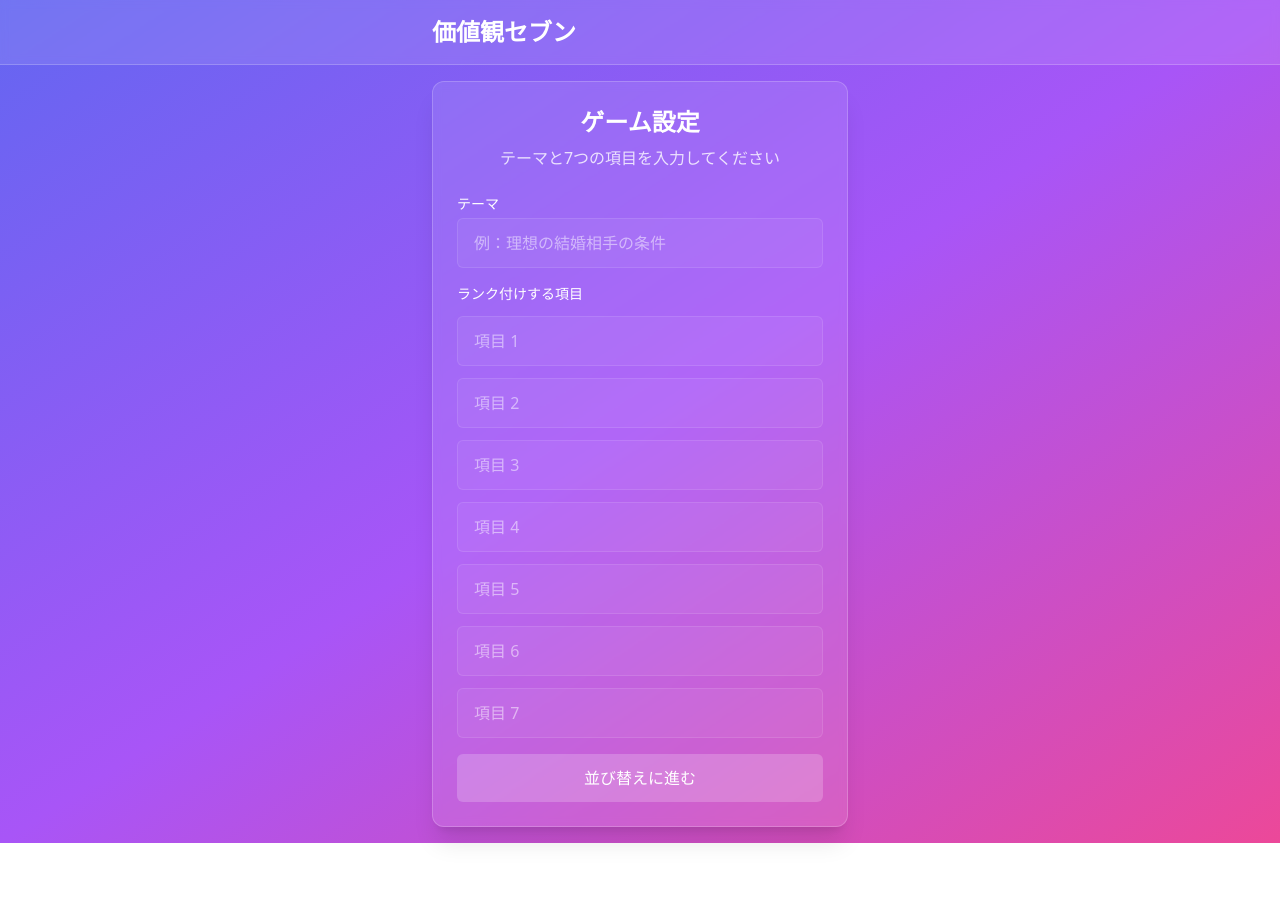
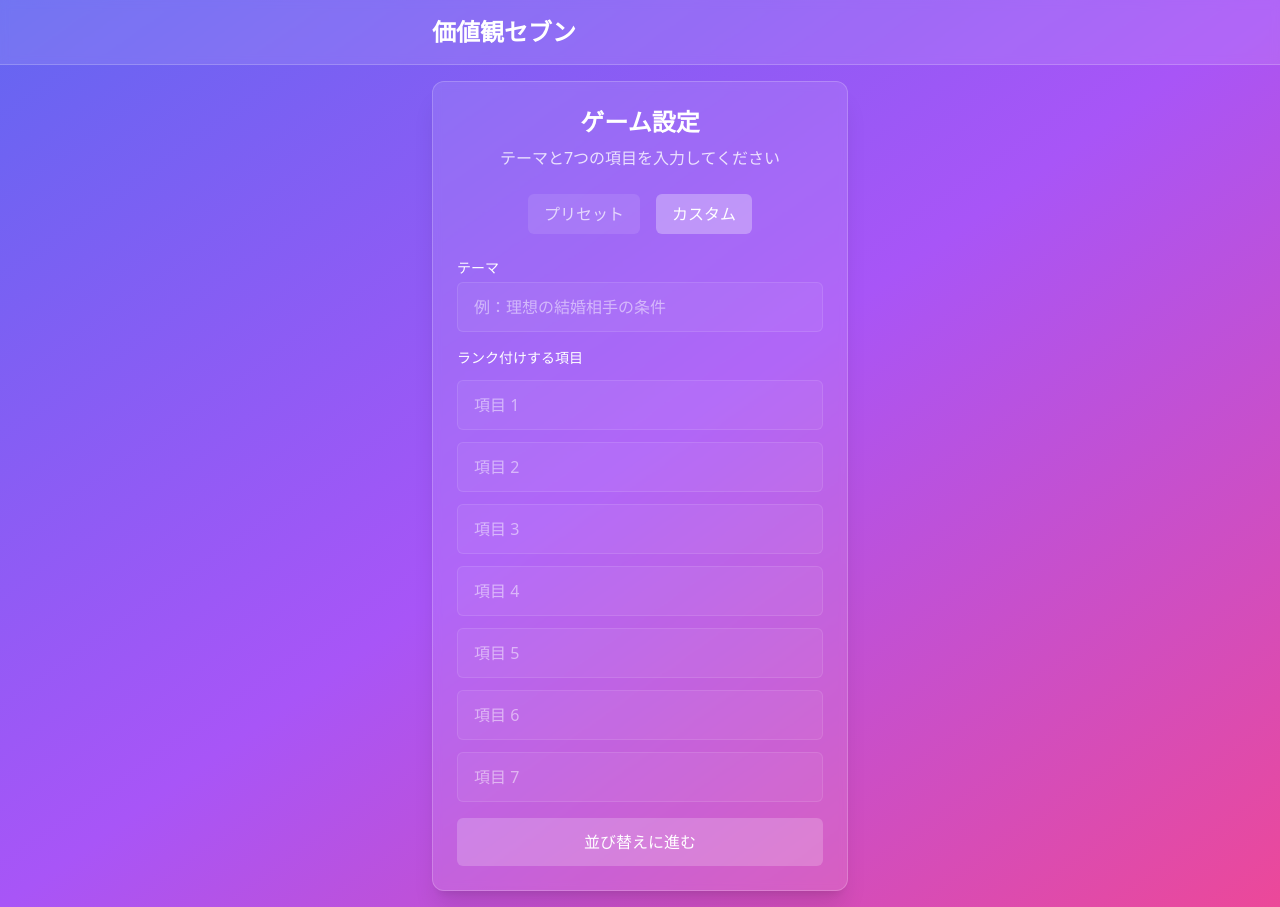
Before and after one commit to hirosuke0520/values7, a React (Vite) app: page / in a window 1280 px wide. Before the commit the page ends 843 px from the top, so only its background shows below. Built offline with nearby package versions, Linux system fonts and the light colour scheme.

Commit message:
お題のプリセット機能追加

```diff
--- a/src/components/GameSetup.tsx
+++ b/src/components/GameSetup.tsx
@@ -1,4 +1,5 @@
 import React, { useState, useEffect } from "react";
+import { themePresets, getItemsForTheme } from "../data/presets";
 
 interface GameSetupProps {
   onComplete: (theme: string, items: string[]) => void;
@@ -11,10 +12,13 @@ export function GameSetup({
   initialTheme = "",
   initialItems = [],
 }: GameSetupProps) {
+  const [mode, setMode] = useState<"custom" | "preset">("custom");
   const [theme, setTheme] = useState(initialTheme);
   const [items, setItems] = useState<string[]>(
     initialItems.length === 7 ? initialItems : Array(7).fill("")
   );
+  const [selectedThemeId, setSelectedThemeId] = useState<string>("");
+  const [showCustomItems, setShowCustomItems] = useState(true);
 
   useEffect(() => {
     setTheme(initialTheme);
@@ -34,6 +38,26 @@ export function GameSetup({
     setItems(newItems);
   };
 
+  const handleThemeSelect = (e: React.ChangeEvent<HTMLSelectElement>) => {
+    const themeId = e.target.value;
+    setSelectedThemeId(themeId);
+
+    if (themeId) {
+      const selectedTheme = themePresets.find((t) => t.id === themeId);
+      if (selectedTheme) {
+        setTheme(selectedTheme.title);
+        // テーマに対応する項目をセット
+        const presetItems = getItemsForTheme(themeId);
+        if (presetItems.length === 7) {
+          setItems(presetItems);
+          setShowCustomItems(true); // 常に項目を表示
+        }
+      }
+    } else {
+      setShowCustomItems(true);
+    }
+  };
+
   return (
     <div className="space-y-6">
       <div className="text-center space-y-2">
@@ -41,7 +65,59 @@ export function GameSetup({
         <p className="text-white/80">テーマと7つの項目を入力してください</p>
       </div>
 
+      <div className="flex justify-center space-x-4 mb-4">
+        <button
+          type="button"
+          onClick={() => setMode("preset")}
+          className={`px-4 py-2 rounded-md ${
+            mode === "preset"
+              ? "bg-white/30 text-white"
+              : "bg-white/10 text-white/70"
+          }`}
+        >
+          プリセット
+        </button>
+        <button
+          type="button"
+          onClick={() => {
+            setMode("custom");
+            setSelectedThemeId("");
+            setShowCustomItems(true);
+          }}
+          className={`px-4 py-2 rounded-md ${
+            mode === "custom"
+              ? "bg-white/30 text-white"
+              : "bg-white/10 text-white/70"
+          }`}
+        >
+          カスタム
+        </button>
+      </div>
+
       <form onSubmit={handleSubmit} className="space-y-4">
+        {mode === "preset" ? (
+          <div>
+            <label
+              htmlFor="themePreset"
+              className="block text-sm font-medium text-white"
+            >
+              テーマを選択
+            </label>
+            <select
+              id="themePreset"
+              value={selectedThemeId}
+              onChange={handleThemeSelect}
+              className="mt-1 block w-full rounded-md bg-white/5 border border-white/10 text-white focus:ring-2 focus:ring-white/20 focus:border-transparent py-3 px-4"
+            >
+              <option value="">テーマを選択してください</option>
+              {themePresets.map((preset) => (
+                <option key={preset.id} value={preset.id}>
+                  {preset.title}
+                </option>
+              ))}
+            </select>
+          </div>
+        ) : (
           <div>
             <label
               htmlFor="theme"
@@ -59,7 +135,9 @@ export function GameSetup({
               required
             />
           </div>
+        )}
 
+        {(mode === "custom" || showCustomItems) && (
           <div className="space-y-3">
             <label className="block text-sm font-medium text-white">
               ランク付けする項目
@@ -76,10 +154,14 @@ export function GameSetup({
               />
             ))}
           </div>
+        )}
 
         <button
           type="submit"
           className="w-full py-3 px-4 rounded-md bg-white/20 hover:bg-white/30 text-white font-medium transition-colors"
+          disabled={
+            !theme || (showCustomItems && !items.every((item) => item.trim()))
+          }
         >
           並び替えに進む
         </button>
--- a/src/components/RankingPhase.tsx
+++ b/src/components/RankingPhase.tsx
@@ -63,7 +63,7 @@ export function RankingPhase({
     if (draggingIndex === null) return;
 
     const touch = e.touches[0];
-    const elements = itemsRef.current.filter(el => el !== null);
+    const elements = itemsRef.current.filter((el) => el !== null);
 
     // Find the element under the touch point
     for (let i = 0; i < elements.length; i++) {
@@ -92,7 +92,8 @@ export function RankingPhase({
 
   // Shared item movement logic
   const moveItem = (fromIndex: number, toIndex: number) => {
-    if (toIndex < 0 || toIndex >= rankings.length || fromIndex === toIndex) return;
+    if (toIndex < 0 || toIndex >= rankings.length || fromIndex === toIndex)
+      return;
 
     const newRankings = [...rankings];
     const [removed] = newRankings.splice(fromIndex, 1);
@@ -123,7 +124,7 @@ export function RankingPhase({
         {rankings.map((item, index) => (
           <div
             key={item.id}
-            ref={el => itemsRef.current[index] = el}
+            ref={(el) => (itemsRef.current[index] = el)}
             draggable={true}
             onDragStart={(e) => handleDragStart(e, index)}
             onDragOver={(e) => handleDragOver(e, index)}
@@ -133,10 +134,10 @@ export function RankingPhase({
             onTouchEnd={handleTouchEnd}
             className={`p-3 border rounded-md transition-colors ${
               draggingIndex === index
-                ? 'bg-white/20 border-white/30'
-                : 'bg-white/5 border-white/10 hover:bg-white/10'
+                ? "bg-white/20 border-white/30"
+                : "bg-white/5 border-white/10 hover:bg-white/10"
             }`}
-            style={{ touchAction: 'none', cursor: 'grab' }}
+            style={{ touchAction: "none", cursor: "grab" }}
           >
             <div className="flex items-center gap-3">
               <span className="text-xl font-bold text-white/60 min-w-6 text-center">
@@ -161,7 +162,7 @@ export function RankingPhase({
           onClick={handleSubmit}
           className="py-3 px-4 rounded-md bg-white/20 hover:bg-white/30 text-white font-medium transition-colors"
         >
-          順位を確定
+          ゲームスタート
         </button>
       </div>
     </div>
--- /dev/null
+++ b/src/data/presets.ts
@@ -0,0 +1,117 @@
+export interface ThemePreset {
+  id: string;
+  title: string;
+}
+
+export interface ItemsPreset {
+  themeId: string;
+  items: string[];
+}
+
+export const themePresets: ThemePreset[] = [
+  {
+    id: "life_values",
+    title: "人生の価値観",
+  },
+  {
+    id: "ideal_partner",
+    title: "理想の恋人の条件",
+  },
+  {
+    id: "travel_priorities",
+    title: "旅行先の優先条件",
+  },
+  {
+    id: "workplace_factors",
+    title: "職場選びの条件",
+  },
+  {
+    id: "food_preferences",
+    title: "食事の好み",
+  },
+  {
+    id: "housing_priorities",
+    title: "住まいの条件",
+  },
+  {
+    id: "friendship_qualities",
+    title: "友達に求める資質",
+  },
+];
+
+export const itemsPresets: ItemsPreset[] = [
+  {
+    themeId: "life_values",
+    items: [
+      "健康",
+      "家族",
+      "仕事/キャリア",
+      "友情",
+      "お金",
+      "趣味/娯楽",
+      "自己成長",
+    ],
+  },
+  {
+    themeId: "ideal_partner",
+    items: [
+      "外見",
+      "性格",
+      "価値観の一致",
+      "経済力",
+      "共通の趣味",
+      "家族との関係",
+      "コミュニケーション能力",
+    ],
+  },
+  {
+    themeId: "travel_priorities",
+    items: [
+      "費用",
+      "治安",
+      "観光地",
+      "グルメ",
+      "宿泊施設",
+      "現地の文化体験",
+      "アクセスの良さ",
+    ],
+  },
+  {
+    themeId: "workplace_factors",
+    items: [
+      "給料",
+      "職場環境",
+      "人間関係",
+      "ワークライフバランス",
+      "成長機会",
+      "通勤距離",
+      "会社の評判",
+    ],
+  },
+  {
+    themeId: "food_preferences",
+    items: ["味", "見た目", "健康面", "価格", "量", "サービス", "雰囲気"],
+  },
+  {
+    themeId: "housing_priorities",
+    items: ["家賃/価格", "広さ", "立地", "治安", "日当たり", "騒音", "設備"],
+  },
+  {
+    themeId: "friendship_qualities",
+    items: [
+      "信頼性",
+      "思いやり",
+      "共通の趣味",
+      "連絡頻度",
+      "支え合い",
+      "面白さ",
+      "価値観の近さ",
+    ],
+  },
+];
+
+// テーマIDから対応するアイテムリストを取得する関数
+export function getItemsForTheme(themeId: string): string[] {
+  const preset = itemsPresets.find((p) => p.themeId === themeId);
+  return preset ? preset.items : [];
+}
```
Lines whose indentation alone changed are shown as unchanged.
